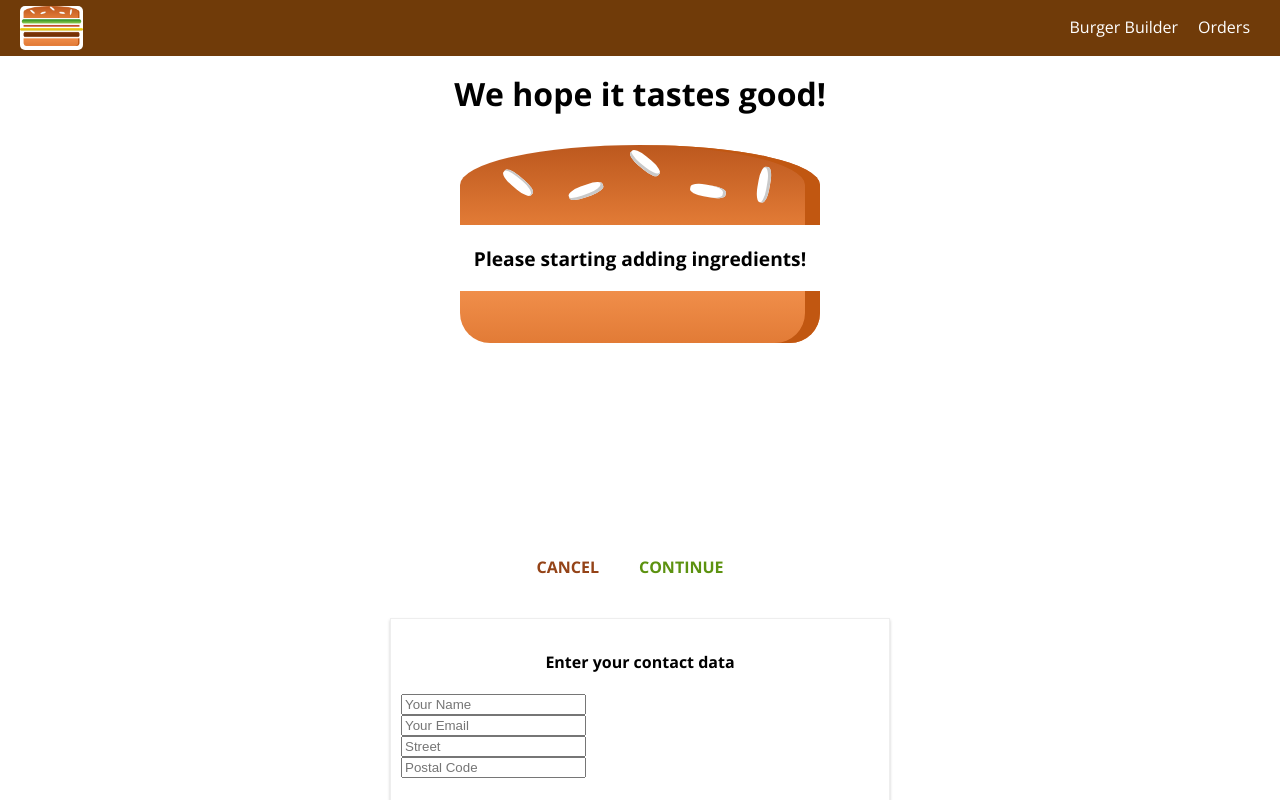
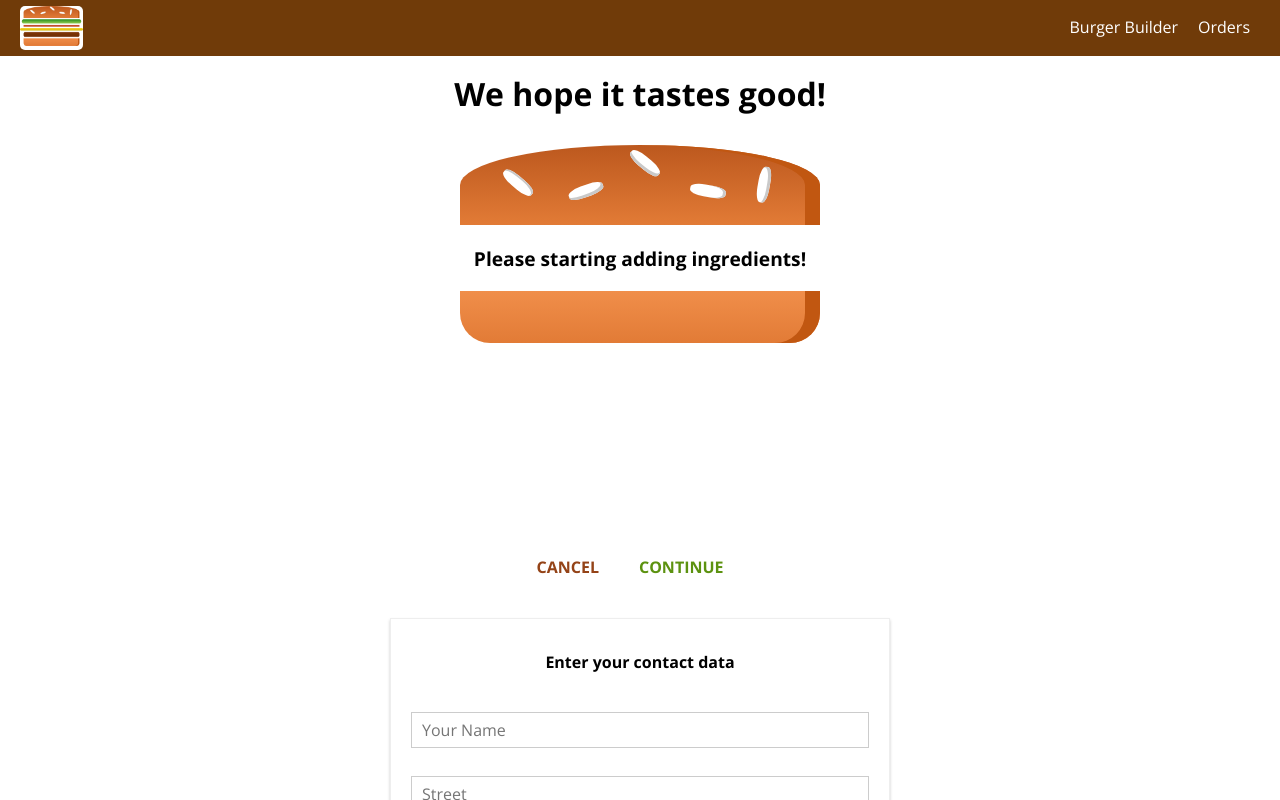
Before and after one commit to braddillon/react_tutorials, a React app in the folder burger/: page /checkout in a window 1280 px wide. Both pictures are taken after a click on the button "CONTINUE". Shown: the top 800 px of the page. Built offline with nearby package versions, Linux system fonts and the light colour scheme.

Commit message:
added contact data form

```diff
--- a/burger/src/components/UI/Button/Button.css
+++ b/burger/src/components/UI/Button/Button.css
@@ -22,3 +22,8 @@
 .Danger {
     color: #944317;
 }
+
+.Button:disabled {
+    color: #ccc;
+    cursor: not-allowed;
+}
--- a/burger/src/components/UI/Button/Button.js
+++ b/burger/src/components/UI/Button/Button.js
@@ -1,9 +1,15 @@
 import React from 'react';
 
-import classes from './Button.css'
+import classes from './Button.css';
 
 const Button = props => (
-    <button className={[classes.Button, classes[props.btnType]].join(' ')} onClick={props.clicked}>{props.children}</button>
+    <button
+        disabled={props.disabled}
+        className={[classes.Button, classes[props.btnType]].join(' ')}
+        onClick={props.clicked}
+    >
+        {props.children}
+    </button>
 );
 
 export default Button;
--- /dev/null
+++ b/burger/src/components/UI/Input/Input.css
@@ -0,0 +1,32 @@
+.Input {
+    width: 100%;
+    padding: 10px;
+    box-sizing: border-box;
+}
+
+.Label {
+    font-weight: bold;
+    display: block;
+    margin-bottom: 8px;
+}
+
+.InputElement {
+    outline: none;
+    border: 1px solid #ccc;
+    background-color: white;
+    font: inherit;
+    padding: 6px 10px;
+    display: block;
+    width: 100%;
+    box-sizing: border-box;
+}
+
+.InputElement:focus {
+    outline: none;
+    background-color: #ccc;
+}
+
+.Invalid {
+    border: 1px solid red;
+    background-color: #FDA49A;
+}
--- /dev/null
+++ b/burger/src/components/UI/Input/Input.js
@@ -0,0 +1,67 @@
+import React from 'react';
+
+import classes from './Input.css';
+
+const Input = props => {
+    let inputElement = null;
+
+    const inputClasses = [classes.InputElement]
+    if (props.invalid && props.shouldValidate && props.touched) {
+        inputClasses.push(classes.Invalid);
+    }
+
+    switch (props.elementType) {
+        case 'input':
+            inputElement = (
+                <input
+                    className={inputClasses.join(' ')}
+                    {...props.elementConfig}
+                    value={props.value}
+                    onChange={props.changed}
+                />
+            );
+            break;
+        case 'textarea':
+            inputElement = (
+                <textarea
+                    className={inputClasses.join(' ')}
+                    {...props.elementConfig}
+                    value={props.value}
+                    onChange={props.changed}
+                />
+            );
+            break;
+        case 'select':
+            inputElement = (
+                <select
+                    className={inputClasses.join(' ')}
+                    value={props.value}
+                    onChange={props.changed}
+                >
+                {props.elementConfig.options.map(option => (
+                    <option key={option.value} value={option.value}>{option.displayValue}</option>
+                ))}
+
+                </select>
+            );
+            break;
+        default:
+            inputElement = (
+                <input
+                    className={inputClasses.join(' ')}
+                    {...props.elementConfig}
+                    value={props.value}
+                    onChange={props.changed}
+                />
+            );
+    }
+
+    return (
+        <div className={classes.Input}>
+            <label className={classes.Label}>{props.label}</label>
+            {inputElement}
+        </div>
+    );
+};
+
+export default Input;
--- a/burger/src/containers/Checkout/ContactData/ContactData.css
+++ b/burger/src/containers/Checkout/ContactData/ContactData.css
@@ -8,10 +8,6 @@
     box-sizing: border-box;
 }
 
-.Input {
-    display: block;
-}
-
 @media (min-width: 600px) {
     .ContactData {
         width: 500px;
--- a/burger/src/containers/Checkout/ContactData/ContactData.js
+++ b/burger/src/containers/Checkout/ContactData/ContactData.js
@@ -3,38 +3,110 @@
 import Button from '../../../components/UI/Button/Button';
 import axios from '../../../axios-orders';
 import Spinner from '../../../components/UI/Spinner/Spinner';
+import Input from '../../../components/UI/Input/Input';
 
 import classes from './ContactData.css';
 
 class ContactData extends Component {
     state = {
-        name: '',
-        email: '',
-        address: {
-            street: '',
-            postalCode: ''
+        orderForm: {
+            name: {
+                elementType: 'input',
+                elementConfig: {
+                    type: 'text',
+                    placeholder: 'Your Name'
+                },
+                value: '',
+                validation: {
+                    required: true
+                },
+                valid: false,
+                touched: false
+            },
+            street: {
+                elementType: 'input',
+                elementConfig: {
+                    type: 'text',
+                    placeholder: 'Street'
+                },
+                value: '',
+                validation: {
+                    required: true
+                },
+                valid: false,
+                touched: false
+            },
+            zipCode: {
+                elementType: 'input',
+                elementConfig: {
+                    type: 'text',
+                    placeholder: 'Zip Code'
+                },
+                value: '',
+                validation: {
+                    required: true,
+                    minLength: 5,
+                    maxLength: 5,
+                },
+                valid: false,
+                touched: false
+            },
+            country: {
+                elementType: 'input',
+                elementConfig: {
+                    type: 'text',
+                    placeholder: 'Country'
+                },
+                value: '',
+                validation: {
+                    required: true
+                },
+                valid: false,
+                touched: false
+            },
+            email: {
+                elementType: 'input',
+                elementConfig: {
+                    type: 'email',
+                    placeholder: 'Email'
+                },
+                value: '',
+                validation: {
+                    required: true
+                },
+                valid: false,
+                touched: false
+            },
+            deliveryMethod: {
+                elementType: 'select',
+                elementConfig: {
+                    options: [
+                        { value: 'fastest', displayValue: 'Fastest' },
+                        { value: 'cheapest', displayValue: 'Cheapest' }
+                    ]
+                },
+                value: 'fastest',
+                valid: true
+            }
         },
+        formIsValid: false,
         loading: false
     };
 
     orderHandler = event => {
         event.preventDefault();
-        console.log(this.props.ingredients);
+
+        const formData = {};
+        for (let formElementIdentifer in this.state.orderForm) {
+            formData[formElementIdentifer] = this.state.orderForm[formElementIdentifer].value
+        }
+
 
         this.setState({ loading: true });
         const order = {
             ingredients: this.props.ingredients,
             price: this.props.price,
-            customer: {
-                name: 'Brad D',
-                address: {
-                    street: 'Teststreet 1',
-                    zipCode: '41351',
-                    country: 'Canada'
-                },
-                email: 'test@test.com'
-            },
-            deliveryMethod: 'fastest'
+            orderData: formData,
         };
         axios
             .post('/orders.json', order)
@@ -47,34 +119,69 @@
             });
     };
 
+    checkValidity(value, rules) {
+        let isValid = true
+
+        if (!rules)
+            return true;
+
+        if (rules.required) {
+            isValid = value.trim() !== '' && isValid;
+        }
+
+        if (rules.minLength) {
+            isValid = value.length >= rules.minLength && isValid
+        }
+
+        if (rules.maxLength) {
+            isValid = value.length <= rules.minLength && isValid
+        }
+
+        return isValid;
+    }
+
+    inputChangedHandler = (event, inputIdentifier) => {
+        const updatedOrderForm = {
+            ...this.state.orderForm
+        }
+        const updatedFormElement = { ...updatedOrderForm[inputIdentifier]  };
+        updatedFormElement.value = event.target.value;
+        updatedFormElement.valid = this.checkValidity(updatedFormElement.value, updatedFormElement.validation);
+        updatedFormElement.touched = true;
+        updatedOrderForm[inputIdentifier] = updatedFormElement;
+
+        let formIsValid = true;
+        for (let inputIdentifier in updatedOrderForm) {
+            formIsValid = updatedOrderForm[inputIdentifier].valid && formIsValid
+        }
+
+        this.setState({orderForm: updatedOrderForm, formIsValid: formIsValid})
+    }
+
     render() {
+        const formElementsArray = [];
+        for (let key in this.state.orderForm) {
+            formElementsArray.push({
+                id: key,
+                config: this.state.orderForm[key]
+            });
+        }
+
         let form = (
-            <form>
-                <input
-                    className={classes.Input}
-                    type="text"
-                    name="name"
-                    placeholder="Your Name"
-                />
-                <input
-                    className={classes.Input}
-                    type="email"
-                    name="email"
-                    placeholder="Your Email"
-                />
-                <input
-                    className={classes.Input}
-                    type="text"
-                    name="street"
-                    placeholder="Street"
-                />
-                <input
-                    className={classes.Input}
-                    type="text"
-                    name="postal"
-                    placeholder="Postal Code"
-                />
-                <Button btnType="Success" clicked={this.orderHandler}>
+            <form onSubmit={this.orderHandler}>
+                {formElementsArray.map(formElement => (
+                    <Input
+                        elementType={formElement.config.elementType}
+                        elementConfig={formElement.config.elementConfig}
+                        value={formElement.config.value}
+                        key={formElement.id}
+                        invalid={!formElement.config.valid}
+                        shouldValidate={formElement.config.validation}
+                        touched={formElement.config.touched}
+                        changed={(event) => this.inputChangedHandler(event, formElement.id)}
+                    />
+                ))}
+                <Button btnType="Success" disabled={!this.state.formIsValid}>
                     ORDER
                 </Button>
             </form>
```
